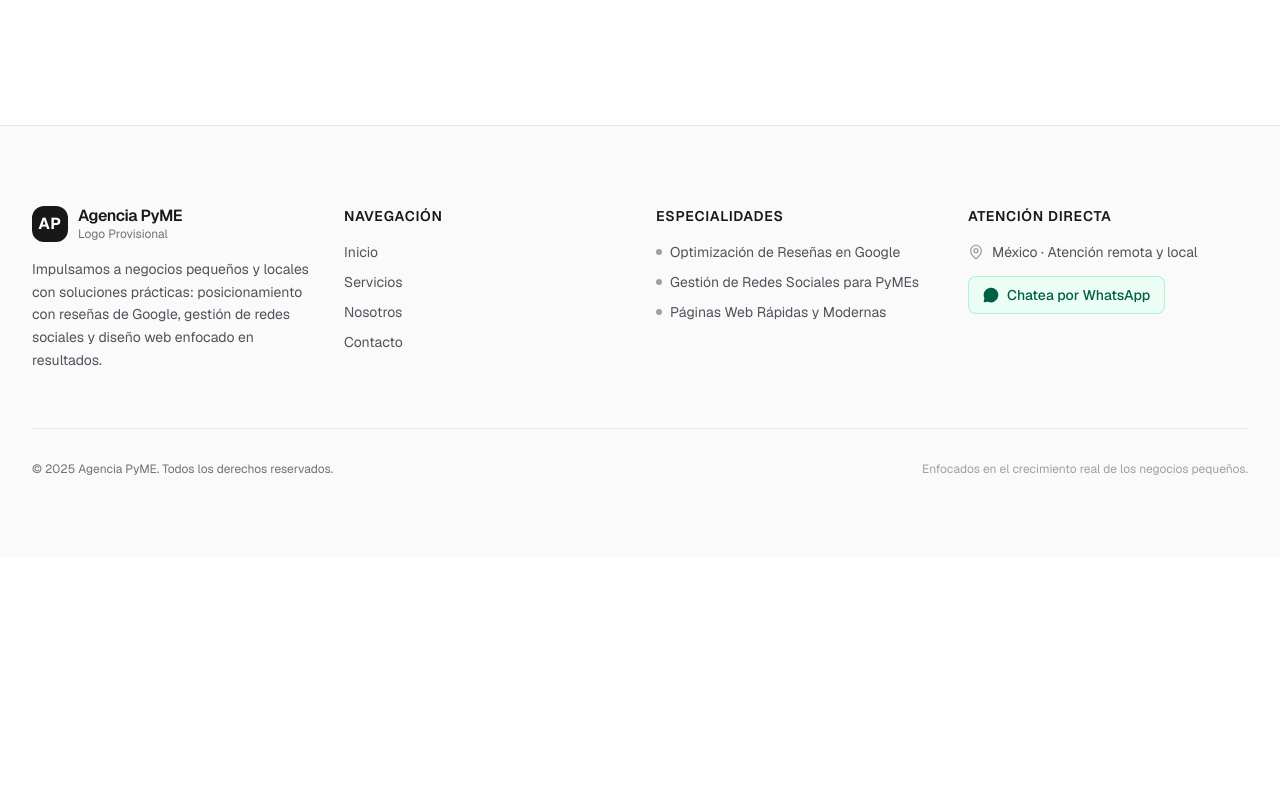
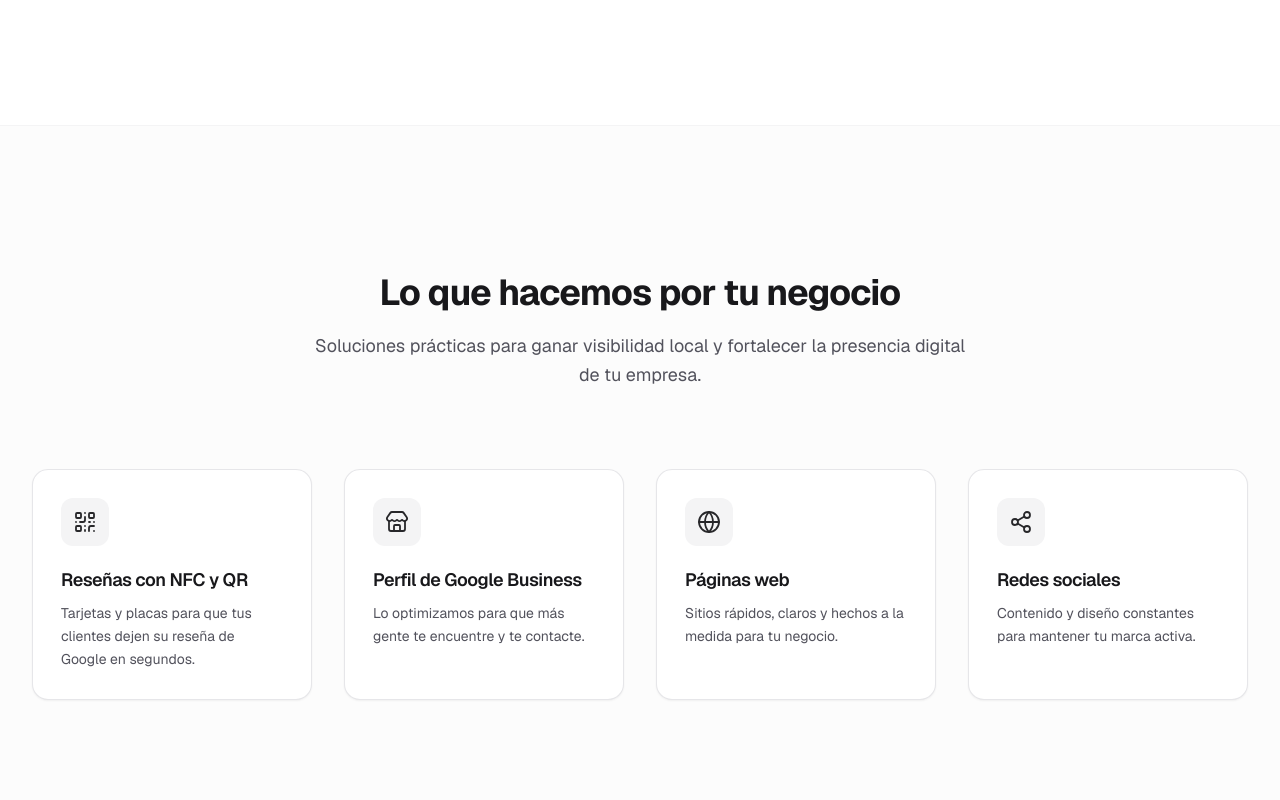
Before and after one commit to isaelrivr/WEB-PAGE-BUSSINESS, a Next.js app: page / in a window 1280 px wide. Shown: the part 800-1600 px from the top of the page. Before the commit the page ends 1357 px from the top, so only its background shows below. Built offline with nearby package versions, Linux system fonts and the light colour scheme.

Commit message:
servicios

```diff
--- a/app/page.tsx
+++ b/app/page.tsx
@@ -1,9 +1,11 @@
 import Hero from "@/components/Hero";
+import Services from "@/components/Services";
 
 export default function Home() {
   return (
     <>
       <Hero />
+      <Services />
     </>
   );
 }
--- /dev/null
+++ b/components/Services.tsx
@@ -0,0 +1,126 @@
+"use client";
+
+import { useEffect, useRef, useState } from "react";
+import { QrCode, Store, Globe, Share2 } from "lucide-react";
+
+interface ServiceItem {
+  icon: React.ComponentType<{ className?: string }>;
+  title: string;
+  description: string;
+}
+
+const SERVICES: ServiceItem[] = [
+  {
+    icon: QrCode,
+    title: "Reseñas con NFC y QR",
+    description:
+      "Tarjetas y placas para que tus clientes dejen su reseña de Google en segundos.",
+  },
+  {
+    icon: Store,
+    title: "Perfil de Google Business",
+    description:
+      "Lo optimizamos para que más gente te encuentre y te contacte.",
+  },
+  {
+    icon: Globe,
+    title: "Páginas web",
+    description:
+      "Sitios rápidos, claros y hechos a la medida para tu negocio.",
+  },
+  {
+    icon: Share2,
+    title: "Redes sociales",
+    description:
+      "Contenido y diseño constantes para mantener tu marca activa.",
+  },
+];
+
+export default function Services() {
+  const sectionRef = useRef<HTMLElement>(null);
+  const [isVisible, setIsVisible] = useState(false);
+
+  useEffect(() => {
+    const observer = new IntersectionObserver(
+      ([entry]) => {
+        if (entry.isIntersecting) {
+          setIsVisible(true);
+          observer.disconnect();
+        }
+      },
+      {
+        threshold: 0.15,
+        rootMargin: "0px 0px -50px 0px",
+      }
+    );
+
+    if (sectionRef.current) {
+      observer.observe(sectionRef.current);
+    }
+
+    return () => observer.disconnect();
+  }, []);
+
+  return (
+    <section
+      id="servicios"
+      ref={sectionRef}
+      className="py-24 sm:py-32 lg:py-36 px-4 sm:px-6 lg:px-8 border-t border-zinc-100 bg-zinc-50/50"
+    >
+      <div className="max-w-7xl mx-auto">
+        {/* Encabezado de la sección */}
+        <div
+          className={`max-w-2xl mx-auto text-center space-y-3 sm:space-y-4 mb-16 sm:mb-20 transition-all duration-700 ease-out ${
+            isVisible
+              ? "opacity-100 translate-y-0"
+              : "opacity-0 translate-y-6"
+          }`}
+        >
+          <h2 className="text-3xl sm:text-4xl font-bold tracking-tight text-zinc-900 leading-tight">
+            Lo que hacemos por tu negocio
+          </h2>
+          <p className="text-base sm:text-lg text-zinc-600 font-normal leading-relaxed">
+            Soluciones prácticas para ganar visibilidad local y fortalecer la presencia digital de tu empresa.
+          </p>
+        </div>
+
+        {/* Cuadrícula responsiva: 1 col celular, 2 col tableta, 4 col escritorio */}
+        <div className="grid grid-cols-1 sm:grid-cols-2 lg:grid-cols-4 gap-6 sm:gap-6 lg:gap-8">
+          {SERVICES.map((service, index) => {
+            const Icon = service.icon;
+            return (
+              <div
+                key={service.title}
+                style={{
+                  transitionDelay: isVisible ? `${index * 120}ms` : "0ms",
+                }}
+                className={`group p-6 sm:p-7 rounded-2xl bg-white border border-zinc-200/90 shadow-xs hover:border-zinc-300 hover:shadow-md hover:-translate-y-1 transition-all duration-300 flex flex-col justify-between ${
+                  isVisible
+                    ? "opacity-100 translate-y-0"
+                    : "opacity-0 translate-y-8"
+                }`}
+              >
+                <div>
+                  {/* Icono con contenedor sobrio y transición al hover */}
+                  <div className="w-12 h-12 rounded-xl bg-zinc-100 text-zinc-800 flex items-center justify-center mb-5 group-hover:bg-zinc-900 group-hover:text-white transition-colors duration-200">
+                    <Icon className="w-6 h-6 stroke-[1.8]" />
+                  </div>
+
+                  {/* Título de la tarjeta */}
+                  <h3 className="text-lg font-semibold text-zinc-900 tracking-tight mb-2">
+                    {service.title}
+                  </h3>
+
+                  {/* Descripción de 2 líneas */}
+                  <p className="text-sm text-zinc-600 font-normal leading-relaxed">
+                    {service.description}
+                  </p>
+                </div>
+              </div>
+            );
+          })}
+        </div>
+      </div>
+    </section>
+  );
+}
```
